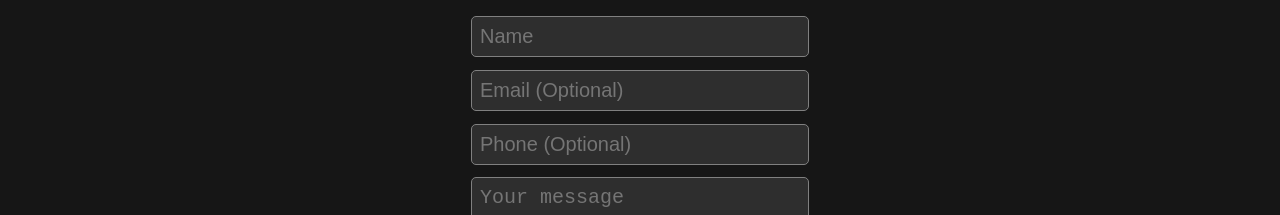
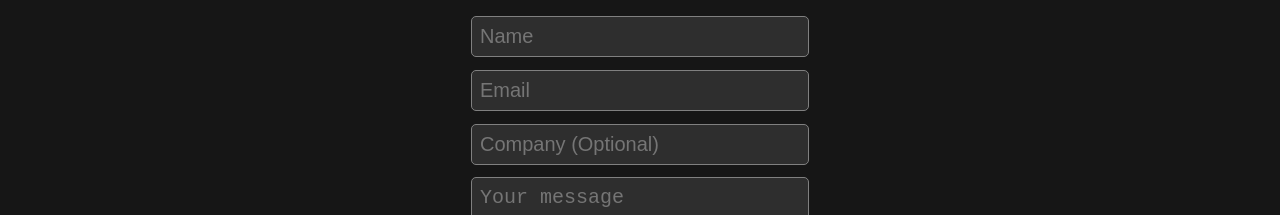
Before and after one commit to ddgroleau/self-hosted, a Next.js app: page /contact in a window 1280 px wide. Shown: the part 251-466 px from the top of the page. Built offline with nearby package versions, Linux system fonts and the light colour scheme.

Commit message:
Updated contact form.

```diff
--- a/pages/contact.js
+++ b/pages/contact.js
@@ -17,16 +17,16 @@ const Contact = () => {
                             <h3>Contact</h3>
                         </div>
                         <div className="form-item">
-                            <input name="contact_name" type="text" className="btn form-input" placeholder="Name" />
+                            <input name="contactName" type="text" className="btn form-input" placeholder="Name" />
                         </div>
                         <div className="form-item">
-                            <input name="contact_email" type="email"className="btn form-input" placeholder="Email (Optional)" />
+                            <input name="contactEmail" type="email"className="btn form-input" placeholder="Email" />
                         </div>
                         <div className="form-item">
-                            <input name="contact_phone" type="phone" className="btn form-input" placeholder="Phone (Optional)" />
+                            <input name="contactCompany" type="phone" className="btn form-input" placeholder="Company (Optional)" />
                         </div>
                         <div className="form-item">
-                            <textarea name="contact_message" type="text" className="btn form-input  form-textarea" placeholder="Your message"></textarea>
+                            <textarea name="contactMessage" type="text" className="btn form-input  form-textarea" placeholder="Your message"></textarea>
                         </div>
                         <div className="form-disclaimer">
                             <i>By submitting this from, you agree to our <a href="privacy">Privacy Policy and Terms of Use.</a></i>
```
